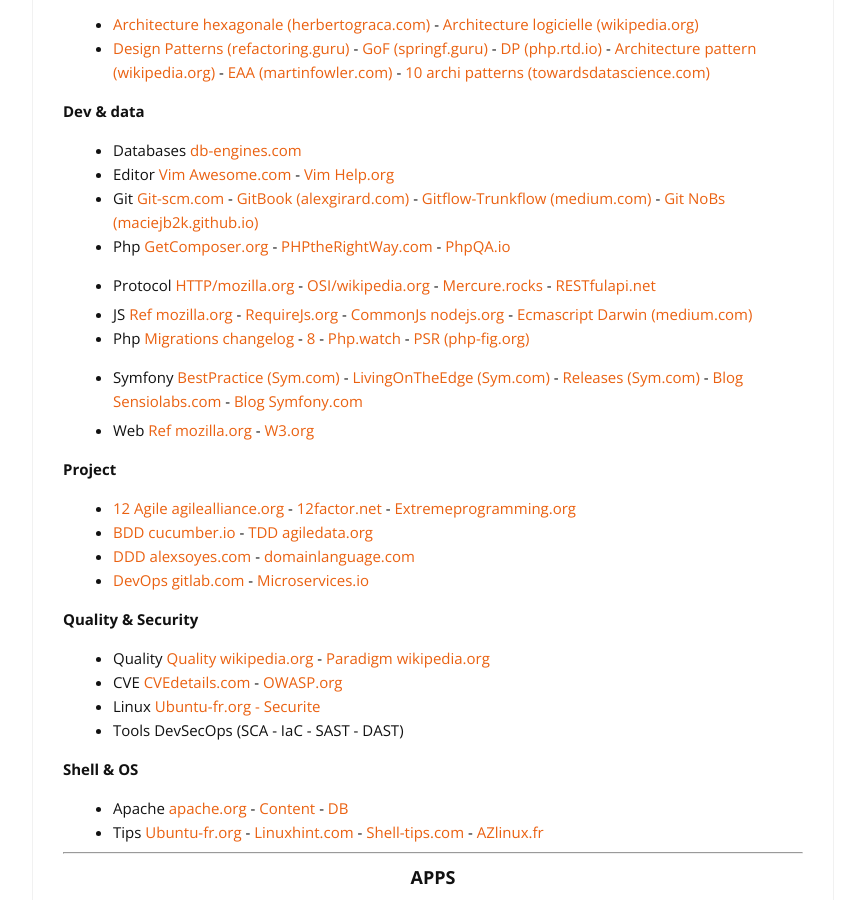
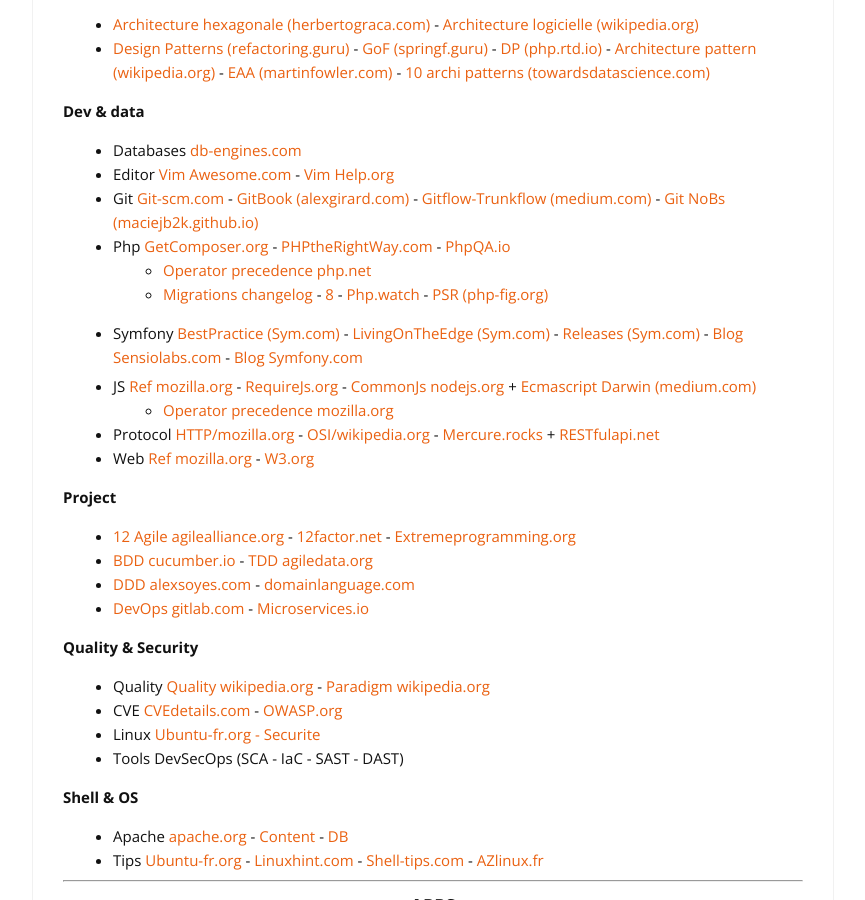
Before and after one commit to cylmat/cylmat.github.io, a Jekyll site: the page built from _pages/USEFUL.md, in a window 1280 px wide and 900 px high, scrolled down 1222 px. Shown: the whole window, without its empty margins (207-1072 px from the left). Built offline with Jekyll 4.4.1, drawn with Linux system fonts in a browser that asks for light colours; nearby versions of some CDN libraries.

Commit message:
Update USEFUL.md

```diff
--- a/_pages/USEFUL.md
+++ b/_pages/USEFUL.md
@@ -61,12 +61,13 @@
 * Editor [Vim Awesome.com](https://vimawesome.com) - [Vim Help.org](https://vimhelp.org)
 * Git [Git-scm.com](https://git-scm.com/doc) - [GitBook (alexgirard.com)](https://alexgirard.com/git-book) - [Gitflow-Trunkflow (medium.com)](https://medium.com/takima/d%C3%A9couverte-du-trunk-based-development-alternative-%C3%A0-gitflow-42f81f0a8cf1) - [Git NoBs (maciejb2k.github.io)](https://maciejb2k.github.io/no-bs-git)
 * Php [GetComposer.org](https://getcomposer.org/doc) - [PHPtheRightWay.com](https://phptherightway.com) - [PhpQA.io](https://phpqa.io)
-* Protocol [HTTP/mozilla.org](https://developer.mozilla.org/fr/docs/Web/HTTP) - [OSI/wikipedia.org](https://fr.wikipedia.org/wiki/Mod%C3%A8le_OSI) - [Mercure.rocks](https://mercure.rocks) - [RESTfulapi.net](https://restfulapi.net/hateoas)
-
-- JS [Ref mozilla.org](https://developer.mozilla.org/fr/docs/Web/JavaScript/Reference) - [RequireJs.org](https://requirejs.org) - [CommonJs nodejs.org](https://nodejs.org/api/modules.html) - [Ecmascript Darwin (medium.com)](https://medium.com/edonec/ecmascript-cheatsheet-the-darwin-theory-of-javascript-90fabc23df4c)
-- Php [Migrations changelog](https://www.php.net/manual/en/doc.changelog.php) - [8](https://www.php.net/releases/8.4) - [Php.watch](https://php.watch/versions) - [PSR (php-fig.org)](https://www.php-fig.org/psr)
+  + [Operator precedence php.net](https://www.php.net/manual/fr/language.operators.precedence.php)
+  + [Migrations changelog](https://www.php.net/manual/en/doc.changelog.php) - [8](https://www.php.net/releases/8.4) - [Php.watch](https://php.watch/versions) - [PSR (php-fig.org)](https://www.php-fig.org/psr)
 - Symfony [BestPractice (Sym.com)](https://symfony.com/doc/current/best_practices.html) - [LivingOnTheEdge (Sym.com)](https://symfony.com/blog/category/living-on-the-edge) - [Releases (Sym.com)](https://symfony.com/releases) - [Blog Sensiolabs.com](https://blog.sensiolabs.com) - [Blog Symfony.com](https://symfony.com/blog)
 
+- JS [Ref mozilla.org](https://developer.mozilla.org/fr/docs/Web/JavaScript/Reference) - [RequireJs.org](https://requirejs.org) - [CommonJs nodejs.org](https://nodejs.org/api/modules.html)   + [Ecmascript Darwin (medium.com)](https://medium.com/edonec/ecmascript-cheatsheet-the-darwin-theory-of-javascript-90fabc23df4c)
+  + [Operator precedence mozilla.org](https://developer.mozilla.org/en-US/docs/Web/JavaScript/Reference/Operators/Operator_precedence)
+- Protocol [HTTP/mozilla.org](https://developer.mozilla.org/fr/docs/Web/HTTP) - [OSI/wikipedia.org](https://fr.wikipedia.org/wiki/Mod%C3%A8le_OSI) - [Mercure.rocks](https://mercure.rocks)    + [RESTfulapi.net](https://restfulapi.net/hateoas)
 - Web [Ref mozilla.org](https://developer.mozilla.org/fr/docs/Web) - [W3.org](https://www.w3.org)
 
 **Project**
```
